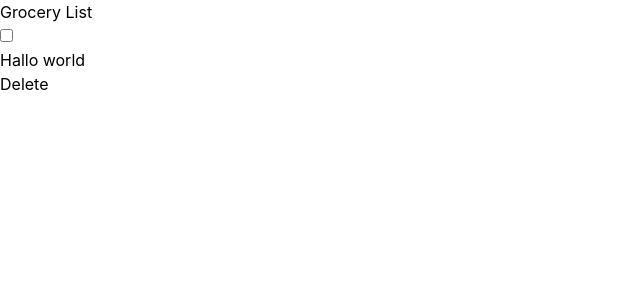
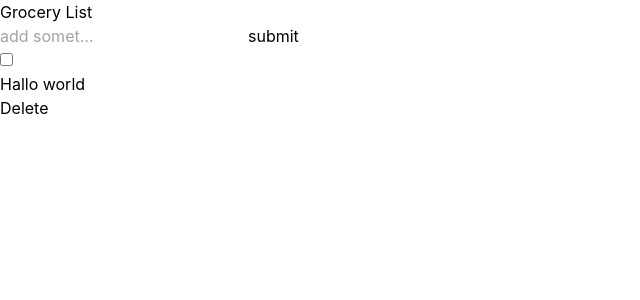
Before and after one commit to Ameer2000Mzori/Grocer-App-React, a React (Create React App) app: page / in a window 1280 px wide. Shown: the top 300 px of the page, without its empty margins (0-640 px from the left). Built offline with nearby package versions, Linux system fonts and the light colour scheme.

Commit message:
added some new elements like button and input

```diff
--- a/src/component/Grocery.jsx
+++ b/src/component/Grocery.jsx
@@ -5,7 +5,13 @@ export const Grocery = () => {
     <>
       <div>
         <div>
-          <h1>Grocery List</h1>
+          <div>
+            <h1>Grocery List</h1>
+            <div>
+              <input type="text" placeholder="add somet..." />
+              <button>submit</button>
+            </div>
+          </div>
           <div>
             <ul>
               <li>
```
